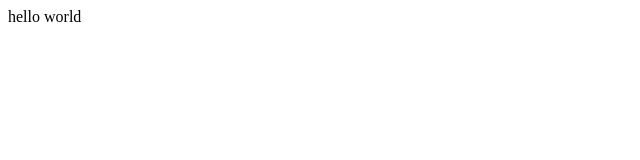
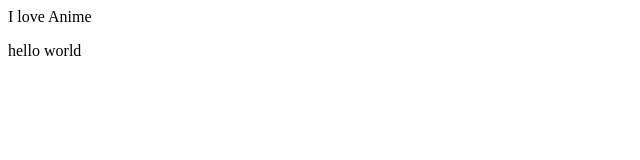
Before and after one commit to jackfillhill/Toodle-Toddle, a plain HTML site: page index.html in a window 1280 px wide. Shown: the full height of the page, 0-640 px from the left. Drawn offline with Linux system fonts and the light colour scheme.

Commit message:
Update index.html

```diff
--- a/index.html
+++ b/index.html
@@ -1,5 +1,6 @@
 <html>
   </head>
+    <p>I love Anime</p>
   </body>
     <p>hello world</p>
   </body>
```
